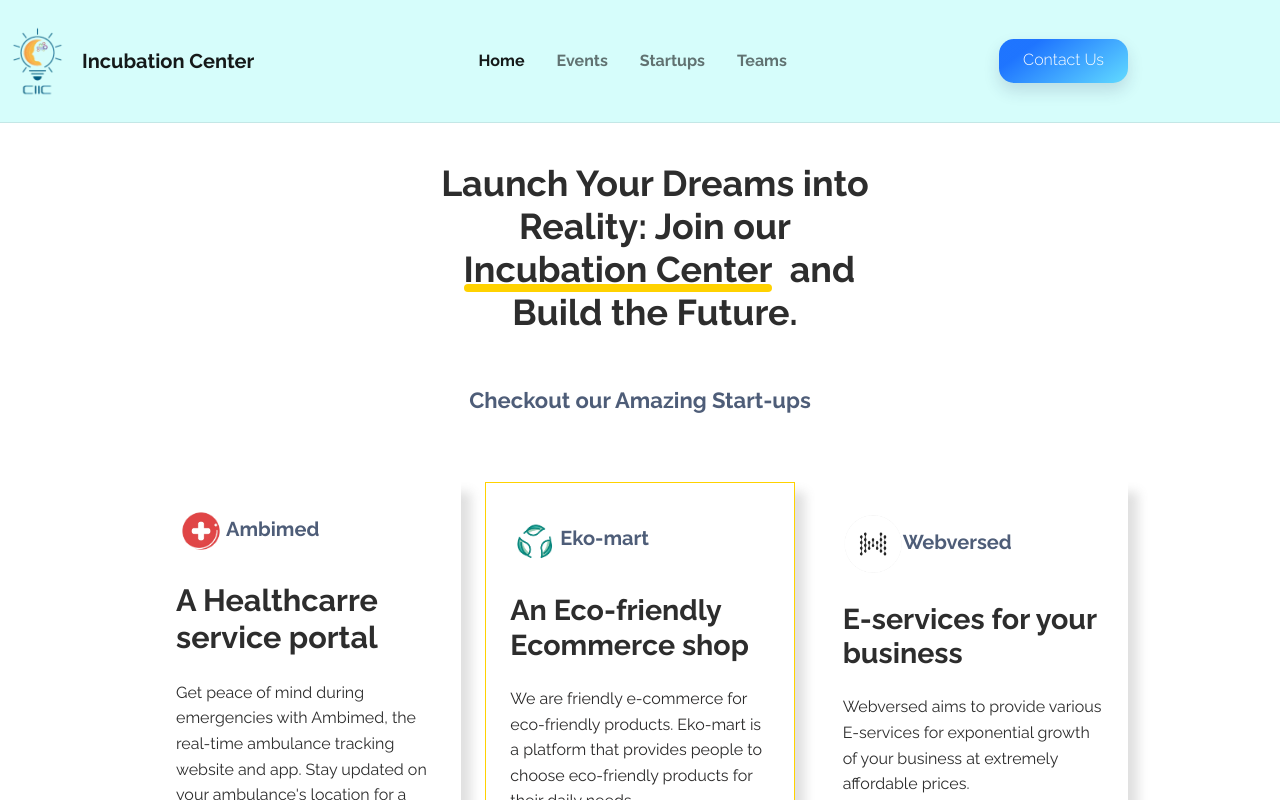
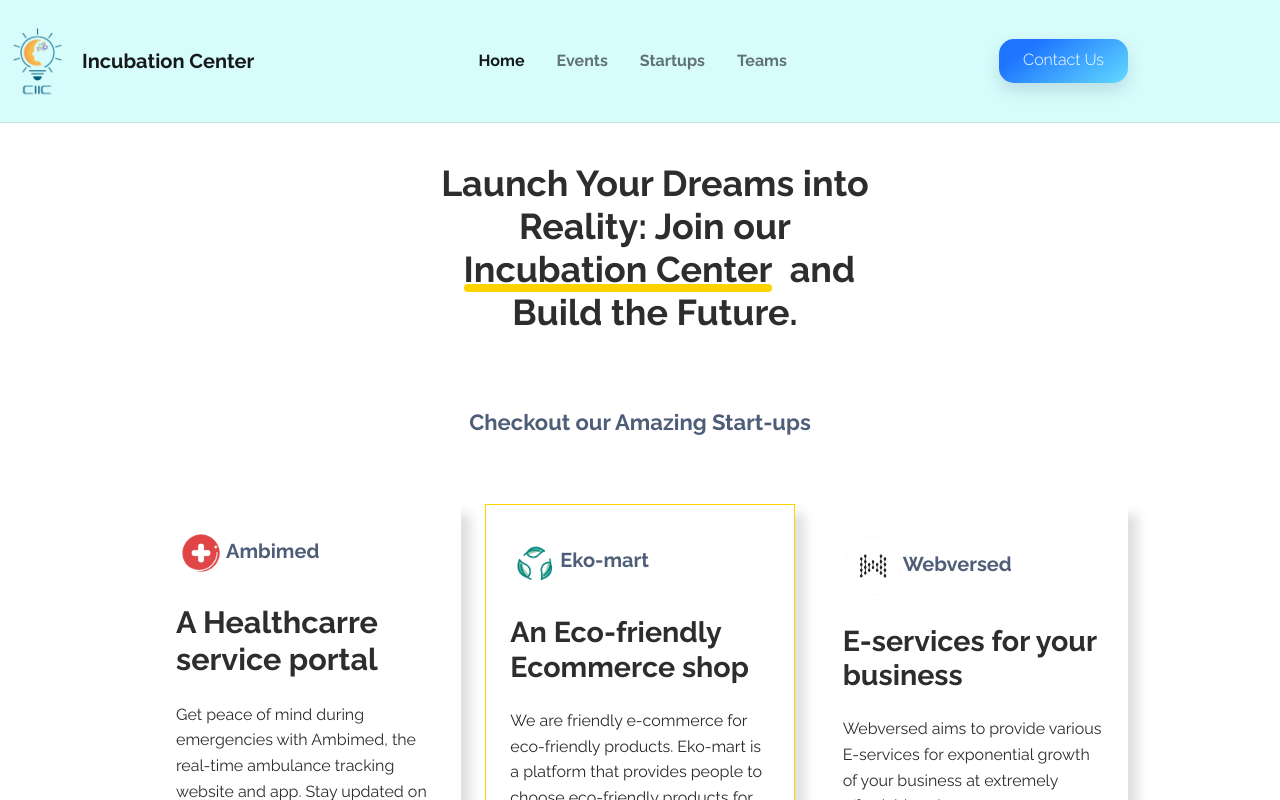
Before and after one commit to Debug-001/Incubation, a React (Vite) app: page /startups in a window 1280 px wide. Shown: the top 800 px of the page. Built offline with nearby package versions, Linux system fonts and the light colour scheme.

Commit message:
font fixes

```diff
--- a/src/pages/Startup.jsx
+++ b/src/pages/Startup.jsx
@@ -71,7 +71,7 @@
         <div className="row mb-5" style={{margin: '18px'}}>
           <div className="col-md-8 col-xl-6 text-center mx-auto">
             <h2 className="display-6 fw-bold mb-4 mt-5" style={{fontSize: '35.88px', height: '163.1px', margin: '21px', paddingRight: '0px', paddingLeft: '0px', marginRight: '-9px'}}>Launch Your Dreams into<br />Reality: Join our &nbsp;<span className="underline">Incubation Center</span>&nbsp; and Build the Future.</h2>
-            <p className="text-muted " style={{color: 'rgb(0,0,0)', fontSize: '22px', fontWeight: 'bold', background: 'var(--bs-white)', marginTop: '58px'}}>Checkout our Amazing Start-ups</p>
+            <p className="text-muted " style={{color: 'rgb(0,0,0)', fontSize: '22px', fontWeight: 'bold', background: 'var(--bs-white)', marginTop: '5rem'}}>Checkout our Amazing Start-ups</p>
           </div>
         </div>
         <div className="row gy-4 row-cols-1 row-cols-md-2 row-cols-lg-3">
```
